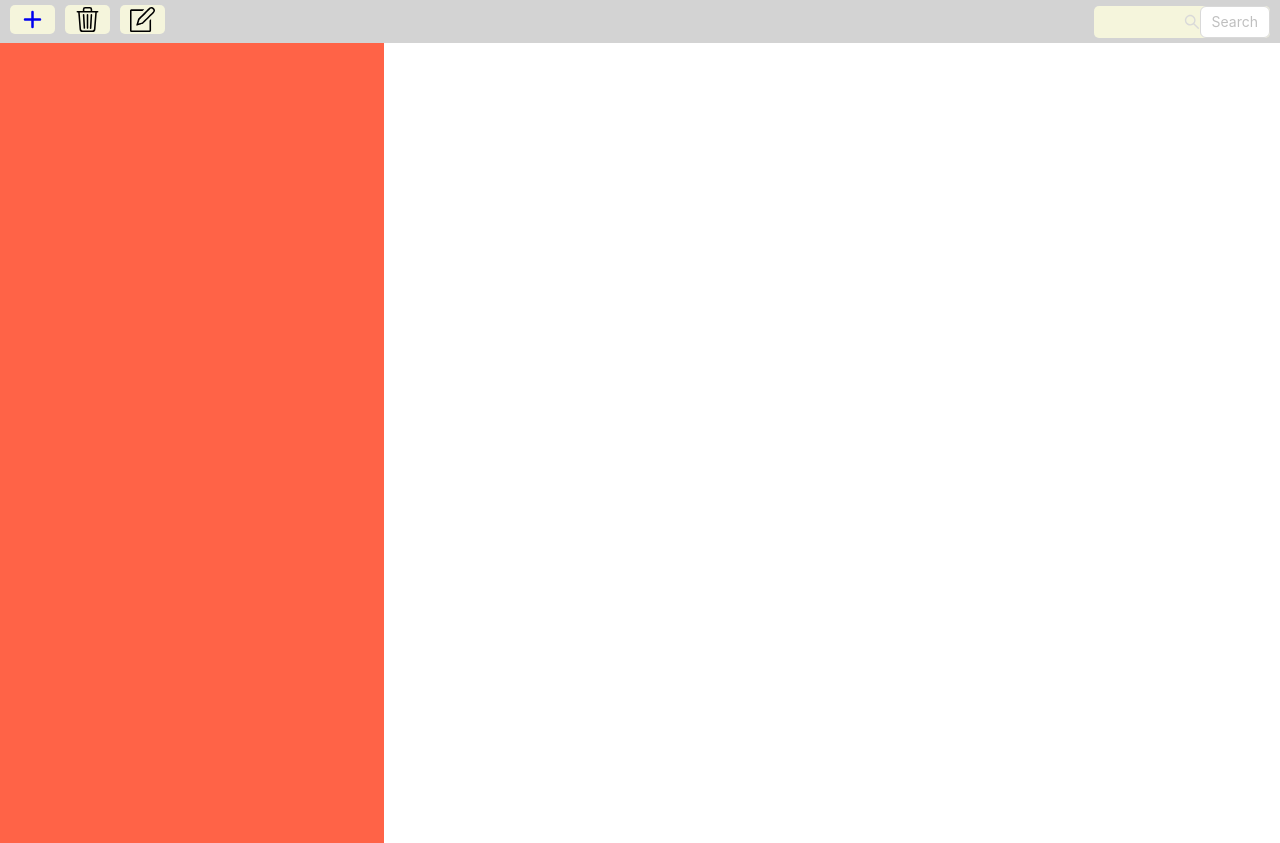
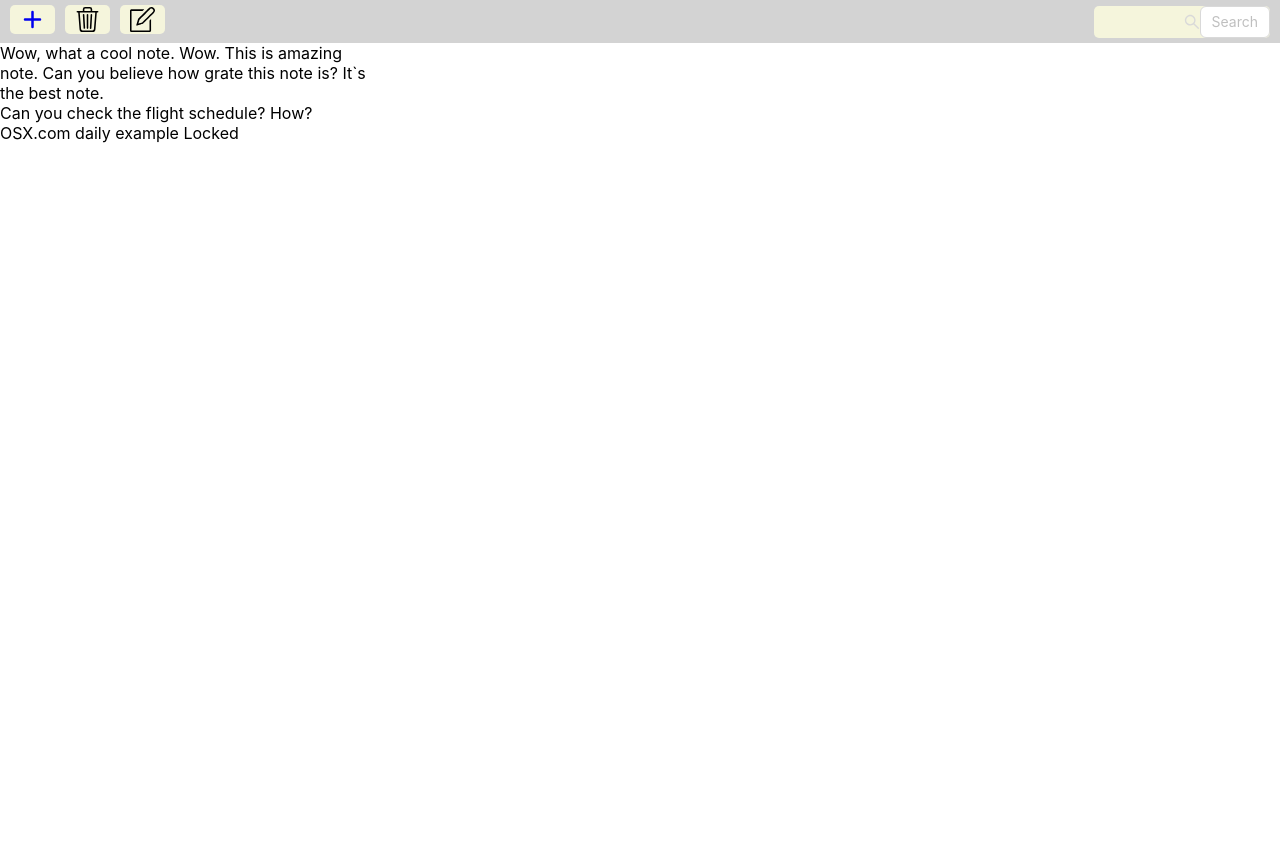
Before and after one commit to Anatolii1996/notes, a React (Create React App) app: page / in a window 1280 px wide. After the commit the page ends 800 px from the top, so only its background shows below. Built offline with nearby package versions, Linux system fonts and the light colour scheme.

Commit message:
add date to note

```diff
--- a/src/App.scss
+++ b/src/App.scss
@@ -6,6 +6,7 @@
 .App {
   display: flex;
   flex-wrap: wrap;
+
   .header {
     width: 100%;
     background-color: lightgray;
@@ -44,8 +45,8 @@
   }
   .sidebar {
     width: 30%;
-    background-color: tomato;
-    height: 100vh;
+
+    // height: 100vh;
     overflow-y: scroll;
   }
   .new_note{
--- a/src/components/App.js
+++ b/src/components/App.js
@@ -6,19 +6,23 @@ import { Routes, Route } from "react-router";
 import NewNote from "./NewNote";
 import Sidebar from "./Sidebar";
 import WorkSpace from "./WorkSpace";
+import moment from "moment";
 
 const messageData = [
   {
     id: uuidv4(),
-    text: "Wow, what a cool note. Wow. This is amazing note. Can you believe how grate this note is? It`s the best note."
+    text: "Wow, what a cool note. Wow. This is amazing note. Can you believe how grate this note is? It`s the best note.",
+  date: moment().format("LL HH:mm")
   },
   {
     id: uuidv4(),
-    text: "Can you check the flight schedule? How?"
+    text: "Can you check the flight schedule? How?",
+    date: moment().format("LL HH:mm")
   },
   {
     id: uuidv4(),
-    text: "OSX.com daily example Locked"
+    text: "OSX.com daily example Locked",
+    date: moment().format("LL HH:mm")
   },
 ]
 
@@ -133,7 +137,7 @@ function App() {
       <Routes>
         <Route path="/" element={<Header />}>
 
-          <Route path="/" element={<Sidebar />} >
+          <Route path="/" element={<Sidebar notes={notes} />} >
             <Route path="/main" element={<WorkSpace />} />
             <Route path="/new" element={<NewNote setNotes={setNotes} />} />
 
--- /dev/null
+++ b/src/components/ListItem.jsx
@@ -0,0 +1,6 @@
+const ListItem = ({note}) => {
+  return <div className="list_item">
+    <p>{note.text}</p>
+  </div>;
+};
+export default ListItem;
--- a/src/components/Sidebar.jsx
+++ b/src/components/Sidebar.jsx
@@ -1,9 +1,16 @@
 import {  Outlet } from "react-router-dom";
+import ListItem from "./ListItem";
 
-const Sidebar = () => {
+const Sidebar = ({notes}) => {
   return(
     <>
-    <div className="sidebar"></div>
+    <div className="sidebar">
+      {notes&&notes.map((el)=>{
+        return(
+          <ListItem note={el}/>
+        )
+      })}
+    </div>
     <Outlet/>
     </>
   )
```
